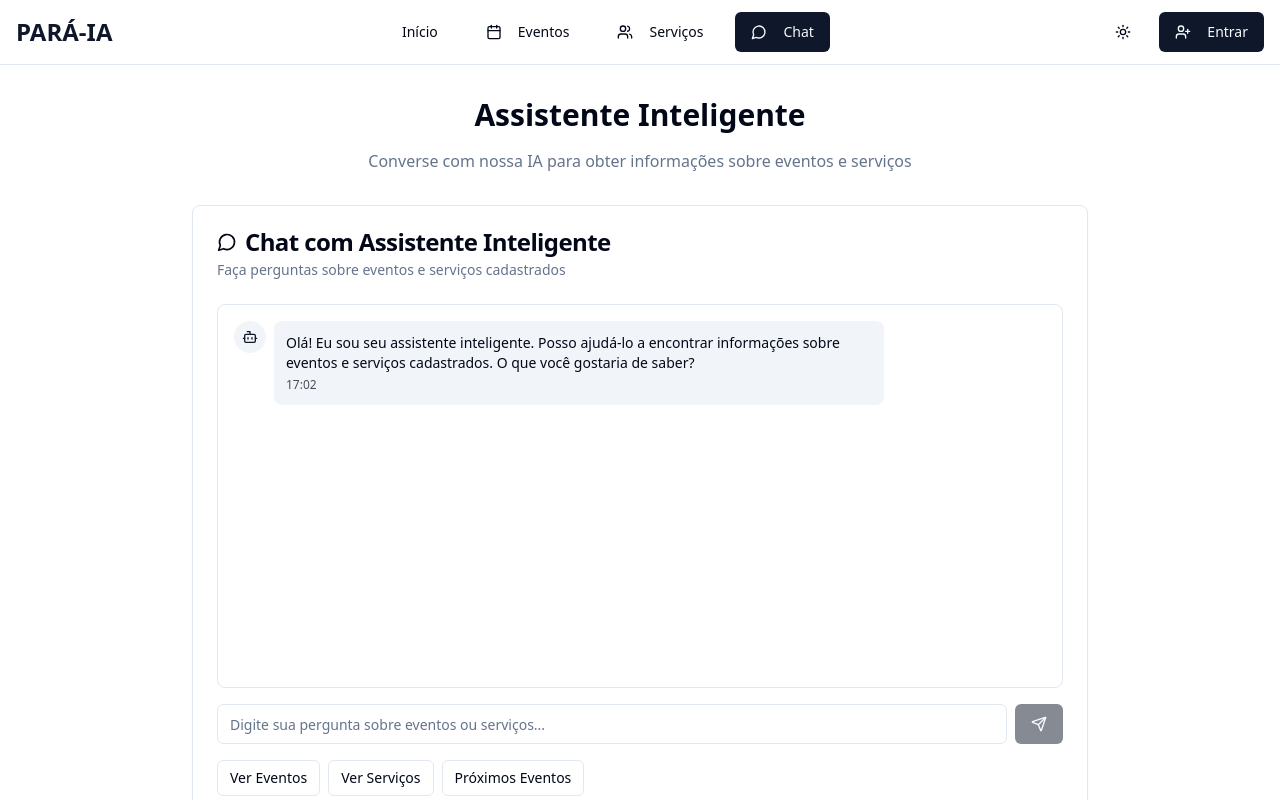
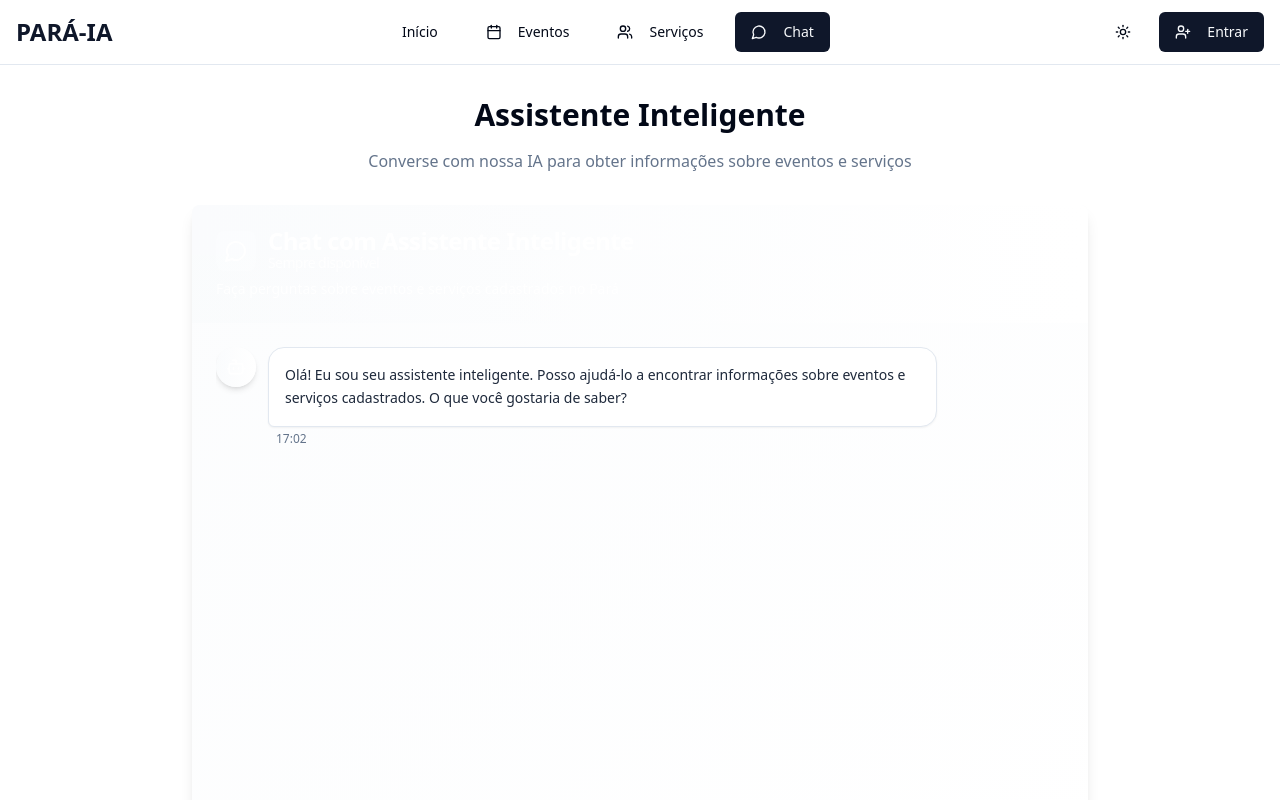
Before and after one commit to AlvaroJPP/eventify-ia-connect, a React (Vite) app: page / in a window 1280 px wide. Both pictures are taken after a click on the button "Chat". Shown: the top 800 px of the page. Built offline with nearby package versions, Linux system fonts and the light colour scheme.

Commit message:
feat: enhance ChatInterface with improved styling, typing indicator, and message handling

```diff
--- a/src/components/ChatInterface.tsx
+++ b/src/components/ChatInterface.tsx
@@ -1,10 +1,10 @@
-import { useState, useEffect } from "react";
+import { useState, useEffect, useRef } from "react";
 import { Button } from "@/components/ui/button";
 import { Card, CardContent, CardDescription, CardHeader, CardTitle } from "@/components/ui/card";
 import { Input } from "@/components/ui/input";
 import { ScrollArea } from "@/components/ui/scroll-area";
 import { supabase } from "@/integrations/supabase/client";
-import { MessageCircle, Send, Bot, User } from "lucide-react";
+import { MessageCircle, Send, Bot, User, Sparkles } from "lucide-react";
 import { useAuth } from "@/contexts/AuthContext";
 
 interface Message {
@@ -26,6 +26,19 @@ export const ChatInterface = () => {
   ]);
   const [input, setInput] = useState('');
   const [loading, setLoading] = useState(false);
+  const [isTyping, setIsTyping] = useState(false);
+  const scrollAreaRef = useRef<HTMLDivElement>(null);
+  const inputRef = useRef<HTMLInputElement>(null);
+
+  // Auto scroll to bottom when new messages arrive
+  useEffect(() => {
+    if (scrollAreaRef.current) {
+      const scrollElement = scrollAreaRef.current.querySelector('[data-radix-scroll-area-viewport]');
+      if (scrollElement) {
+        scrollElement.scrollTop = scrollElement.scrollHeight;
+      }
+    }
+  }, [messages, isTyping]);
 
   // Função para enviar dados para o webhook do n8n e receber resposta
   const sendToWebhook = async (message: string, userInfo: any) => {
@@ -42,7 +55,7 @@ export const ChatInterface = () => {
         platform: 'eventify-chat'
       };
 
-      const response = await fetch('https://mammoth-healthy-coral.ngrok-free.app/webhook/webhook', {
+      const response = await fetch('https://sailfish-ready-gibbon.ngrok-free.app/webhook/webhook', {
         method: 'POST',
         headers: {
           'Content-Type': 'application/json',
@@ -59,7 +72,6 @@ export const ChatInterface = () => {
       console.log('Webhook enviado com sucesso:', result);
 
       // Extrair a resposta do agente do resultado
-      // Ajuste conforme a estrutura de resposta do seu n8n
       let agentResponse = '';
 
       if (result.response) {
@@ -73,7 +85,6 @@ export const ChatInterface = () => {
       } else if (typeof result === 'string') {
         agentResponse = result;
       } else {
-        // Se não encontrou uma resposta clara, usar uma mensagem padrão
         agentResponse = 'Recebi sua mensagem e estou processando...';
       }
 
@@ -92,7 +103,7 @@ export const ChatInterface = () => {
     const lowerQuery = query.toLowerCase();
 
     // Consultas sobre eventos
-    if (lowerQuery.includes('evento') || lowerQuery.includes('data') || lowerQuery.includes('local')) {
+    if (lowerQuery.includes('evento') || lowerQuery.includes('próximo') || lowerQuery.includes('proximo')) {
       try {
         const { data: eventos, error } = await supabase
           .from('eventos')
@@ -104,14 +115,14 @@ export const ChatInterface = () => {
         if (eventos && eventos.length > 0) {
           let response = `Encontrei ${eventos.length} evento(s) cadastrado(s):\n\n`;
           eventos.slice(0, 3).forEach((evento, index) => {
-            response += `${index + 1}. **${evento.nome_evento}**\n`;
-            response += `   📅 Data: ${new Date(evento.data_evento).toLocaleDateString('pt-BR')}\n`;
-            response += `   📍 Local: ${evento.local_evento}\n`;
-            response += `   👤 Responsável: ${evento.responsavel_evento}\n`;
+            response += `**${index + 1}. ${evento.nome_evento}**\n`;
+            response += `Data: ${new Date(evento.data_evento).toLocaleDateString('pt-BR')}\n`;
+            response += `Local: ${evento.local_evento}\n`;
+            response += `Responsável: ${evento.responsavel_evento}\n`;
             if (evento.descricao_evento) {
-              response += `   📝 Descrição: ${evento.descricao_evento}\n`;
+              response += `Descrição: ${evento.descricao_evento}\n`;
             }
-            response += `   📞 Contato: ${evento.contato_evento}\n\n`;
+            response += `Contato: ${evento.contato_evento}\n\n`;
           });
 
           if (eventos.length > 3) {
@@ -120,10 +131,10 @@ export const ChatInterface = () => {
 
           return response;
         } else {
-          return 'Não encontrei nenhum evento cadastrado no momento.';
+          return '❌ Não encontrei nenhum evento cadastrado no momento.';
         }
       } catch (error) {
-        return 'Desculpe, ocorreu um erro ao buscar os eventos.';
+        return '❌ Desculpe, ocorreu um erro ao buscar os eventos.';
       }
     }
 
@@ -140,15 +151,15 @@ export const ChatInterface = () => {
         if (servicos && servicos.length > 0) {
           let response = `Encontrei ${servicos.length} serviço(s) cadastrado(s):\n\n`;
           servicos.slice(0, 3).forEach((servico, index) => {
-            response += `${index + 1}. **${servico.nome_servico}**\n`;
+            response += `**${index + 1}. ${servico.nome_servico}**\n`;
             if (servico.descricao_servico) {
-              response += `   📝 Descrição: ${servico.descricao_servico}\n`;
+              response += `Descrição: ${servico.descricao_servico}\n`;
             }
             if (servico.preco_servico) {
-              response += `   💰 Preço: R$ ${servico.preco_servico.toFixed(2)}\n`;
+              response += `Preço: R$ ${servico.preco_servico.toFixed(2)}\n`;
             }
-            response += `   👤 Responsável: ${servico.responsavel_servico}\n`;
-            response += `   📞 Contato: ${servico.contato_servico}\n\n`;
+            response += `Responsável: ${servico.responsavel_servico}\n`;
+            response += `Contato: ${servico.contato_servico}\n\n`;
           });
 
           if (servicos.length > 3) {
@@ -175,7 +186,7 @@ Você também pode fazer perguntas específicas como:
 - "Mostre-me os serviços disponíveis"
 - "Qual o preço dos serviços?"
 
-Como posso ajudá-lo?`;
+Como posso ajudá-lo? 😊`;
   };
 
   const handleSendMessage = async () => {
@@ -192,6 +203,10 @@ Como posso ajudá-lo?`;
     const currentInput = input;
     setInput('');
     setLoading(true);
+    setIsTyping(true);
+
+    // Small delay to show typing indicator
+    await new Promise(resolve => setTimeout(resolve, 800));
 
     try {
       let botResponse = '';
@@ -226,12 +241,14 @@ Como posso ajudá-lo?`;
       const errorMessage: Message = {
         id: (Date.now() + 1).toString(),
         type: 'bot',
-        content: 'Desculpe, ocorreu um erro ao processar sua mensagem. Tente novamente.',
+        content: '❌ Desculpe, ocorreu um erro ao processar sua mensagem. Tente novamente.',
         timestamp: new Date()
       };
       setMessages(prev => [...prev, errorMessage]);
     } finally {
       setLoading(false);
+      setIsTyping(false);
+      inputRef.current?.focus();
     }
   };
 
@@ -242,56 +259,89 @@ Como posso ajudá-lo?`;
     }
   };
 
+  const quickActions = [
+    { label: "Ver Eventos", query: "Mostrar todos os eventos" },
+    { label: "Ver Serviços", query: "Mostrar todos os serviços" },
+    { label: "Como funciona?", query: "Como posso usar esta plataforma?" },
+    { label: "Sobre o Pará", query: "Me fale sobre eventos no Pará" }
+  ];
+
   return (
-    <Card className="max-w-4xl mx-auto">
-      <CardHeader>
-        <CardTitle className="flex items-center gap-2">
-          <MessageCircle className="w-5 h-5" />
-          Chat com Assistente Inteligente
+    <Card className="max-w-4xl mx-auto shadow-lg border-0 bg-gradient-to-br from-slate-50/50 to-white dark:from-slate-900/50 dark:to-slate-800">
+      <CardHeader className="bg-gradient-to-r from-dark-600 to-purple-600 text-white rounded-t-lg">
+        <CardTitle className="flex items-center gap-3">
+          <div className="p-2 bg-white/20 rounded-lg">
+            <MessageCircle className="w-6 h-6" />
+          </div>
+          <div>
+            <span>Chat com Assistente Inteligente</span>
+            <div className="text-sm opacity-90 font-normal">
+              Sempre disponível
+            </div>
+          </div>
         </CardTitle>
-        <CardDescription>
-          Faça perguntas sobre eventos e serviços cadastrados
+        <CardDescription className="text-white/90">
+          Faça perguntas sobre eventos e serviços cadastrados no Pará
         </CardDescription>
       </CardHeader>
-      <CardContent>
-        <div className="space-y-4">
+      <CardContent className="p-0">
+        <div className="space-y-0">
           {/* Chat Messages */}
-          <ScrollArea className="h-96 border rounded-lg p-4">
-            <div className="space-y-4">
-              {messages.map((message) => (
+          <ScrollArea ref={scrollAreaRef} className="h-[500px] p-6">
+            <div
+              className="space-y-6"
+              role="log"
+              aria-live="polite"
+              aria-label="Conversa com assistente"
+            >
+              {messages.map((message, index) => (
                 <div
                   key={message.id}
-                  className={`flex gap-3 ${
+                  className={`flex gap-4 ${
                     message.type === 'user' ? 'justify-end' : 'justify-start'
                   }`}
+                  role="article"
+                  aria-label={`Mensagem ${message.type === 'user' ? 'do usuário' : 'do assistente'}`}
                 >
                   <div
-                    className={`flex gap-2 max-w-[80%] ${
+                    className={`flex gap-3 max-w-[85%] ${
                       message.type === 'user' ? 'flex-row-reverse' : 'flex-row'
                     }`}
                   >
+                    {/* Avatar */}
                     <div className="flex-shrink-0">
                       {message.type === 'user' ? (
-                        <div className="w-8 h-8 bg-primary rounded-full flex items-center justify-center">
-                          <User className="w-4 h-4 text-primary-foreground" />
+                        <div className="w-10 h-10 bg-gradient-to-r from-blue-500 to-purple-500 rounded-full flex items-center justify-center shadow-md">
+                          <User className="w-5 h-5 text-white" />
                         </div>
                       ) : (
-                        <div className="w-8 h-8 bg-secondary rounded-full flex items-center justify-center">
-                          <Bot className="w-4 h-4 text-secondary-foreground" />
+                        <div className="w-10 h-10 bg-gradient-to-r from-dark-500 to-teal-500 rounded-full flex items-center justify-center shadow-md">
+                          <Bot className="w-5 h-5 text-white" />
                         </div>
                       )}
                     </div>
-                    <div
-                      className={`rounded-lg p-3 ${
-                        message.type === 'user'
-                          ? 'bg-primary text-primary-foreground'
-                          : 'bg-muted'
-                      }`}
-                    >
-                      <div className="whitespace-pre-wrap text-sm">
-                        {message.content}
+
+                    {/* Message Bubble */}
+                    <div className="flex flex-col gap-1">
+                      <div
+                        className={`rounded-2xl p-4 shadow-sm transition-all duration-200 hover:shadow-md ${
+                          message.type === 'user'
+                            ? 'bg-gradient-to-r from-blue-500 to-purple-500 text-white rounded-br-md'
+                            : 'bg-white dark:bg-slate-700 text-slate-800 dark:text-slate-200 border border-slate-200 dark:border-slate-600 rounded-bl-md'
+                        }`}
+                      >
+                        <div
+                          className="whitespace-pre-wrap text-sm leading-relaxed"
+                          style={{ wordBreak: 'break-word' }}
+                        >
+                          {message.content}
+                        </div>
                       </div>
-                      <div className="text-xs opacity-70 mt-1">
+                      <div
+                        className={`text-xs text-slate-500 dark:text-slate-400 px-2 ${
+                          message.type === 'user' ? 'text-right' : 'text-left'
+                        }`}
+                      >
                         {message.timestamp.toLocaleTimeString('pt-BR', {
                           hour: '2-digit',
                           minute: '2-digit'
@@ -301,14 +351,23 @@ Como posso ajudá-lo?`;
                   </div>
                 </div>
               ))}
-              {loading && (
-                <div className="flex gap-3 justify-start">
-                  <div className="flex gap-2">
-                    <div className="w-8 h-8 bg-secondary rounded-full flex items-center justify-center">
-                      <Bot className="w-4 h-4 text-secondary-foreground" />
+
+              {/* Typing Indicator */}
+              {isTyping && (
+                <div className="flex gap-4 justify-start" role="status" aria-label="Assistente digitando">
+                  <div className="flex gap-3">
+                    <div className="w-10 h-10 bg-gradient-to-r from-dark-500 to-teal-500 rounded-full flex items-center justify-center shadow-md">
+                      <Bot className="w-5 h-5 text-white" />
                     </div>
-                    <div className="bg-muted rounded-lg p-3">
-                      <div className="text-sm">Digitando...</div>
+                    <div className="bg-white dark:bg-slate-700 rounded-2xl rounded-bl-md p-4 border border-slate-200 dark:border-slate-600 shadow-sm">
+                      <div className="flex items-center gap-2">
+                        <div className="flex gap-1">
+                          <div className="w-2 h-2 bg-slate-400 rounded-full animate-bounce"></div>
+                          <div className="w-2 h-2 bg-slate-400 rounded-full animate-bounce" style={{ animationDelay: '0.1s' }}></div>
+                          <div className="w-2 h-2 bg-slate-400 rounded-full animate-bounce" style={{ animationDelay: '0.2s' }}></div>
+                        </div>
+                        <span className="text-sm text-slate-500 dark:text-slate-400">Digitando...</span>
+                      </div>
                     </div>
                   </div>
                 </div>
@@ -316,46 +375,41 @@ Como posso ajudá-lo?`;
             </div>
           </ScrollArea>
 
+          {/* Quick Actions */}
+          {/* <div className="px-6 py-4 bg-slate-50 dark:bg-slate-800/50 border-t border-slate-200 dark:border-slate-700">
+            <div className="text-sm text-slate-600 dark:text-slate-400 mb-3 font-medium">Sugestões rápidas:</div>
+            <div className="flex flex-wrap gap-2">
+              {quickActions.map((action, index) => (
+                <Button
+                  key={index}
+                  variant="outline"
+                  size="sm"
+                  onClick={() => setInput(action.query)}
+                  disabled={loading}
+                  className="text-xs h-8 hover:bg-blue-50 hover:border-blue-200 dark:hover:bg-blue-900/20 transition-colors"
+                >
+                  {action.label}
+                </Button>
+              ))}
+            </div>
+          </div> */}
+
           {/* Input Area */}
-          <div className="flex gap-2">
-            <Input
-              value={input}
-              onChange={(e) => setInput(e.target.value)}
-              onKeyPress={handleKeyPress}
-              placeholder="Digite sua pergunta sobre eventos ou serviços..."
-              disabled={loading}
-            />
-            <Button onClick={handleSendMessage} disabled={loading || !input.trim()}>
-              <Send className="w-4 h-4" />
-            </Button>
-          </div>
-
-          {/* Quick Actions */}
-          <div className="flex flex-wrap gap-2">
-            <Button
-              variant="outline"
-              size="sm"
-              onClick={() => setInput('Mostrar todos os eventos')}
-              disabled={loading}
-            >
-              Ver Eventos
-            </Button>
-            <Button
-              variant="outline"
-              size="sm"
-              onClick={() => setInput('Mostrar todos os serviços')}
-              disabled={loading}
-            >
-              Ver Serviços
-            </Button>
-            <Button
-              variant="outline"
-              size="sm"
-              onClick={() => setInput('Quais são os próximos eventos?')}
-              disabled={loading}
-            >
-              Próximos Eventos
-            </Button>
+          <div className="p-6 bg-white dark:bg-slate-800 border-t border-slate-200 dark:border-slate-700 rounded-b-lg">
+            <div className="flex gap-3">
+              <Input
+                ref={inputRef}
+                value={input}
+                onChange={(e) => setInput(e.target.value)}
+                onKeyPress={handleKeyPress}
+                placeholder="Digite sua pergunta sobre eventos ou serviços..."
+                disabled={loading}
+                className="text-sm"
+              />
+              <Button onClick={handleSendMessage} disabled={loading || !input.trim()} className="h-10">
+                <Send className="w-4 h-4" />
+              </Button>
+            </div>
           </div>
         </div>
       </CardContent>
```
